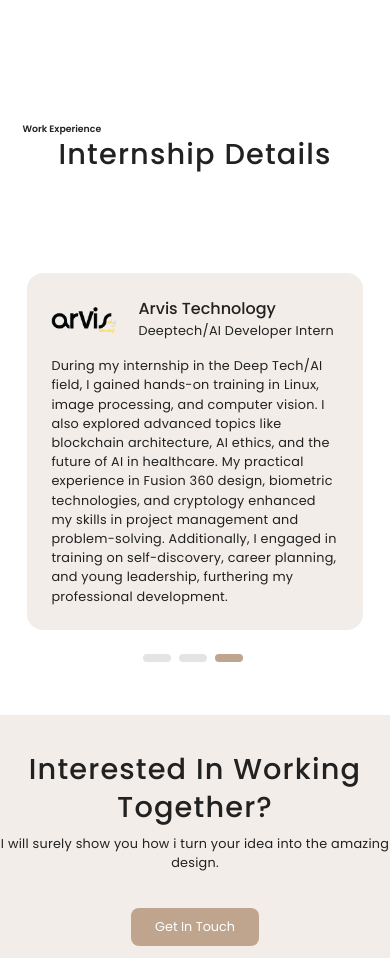
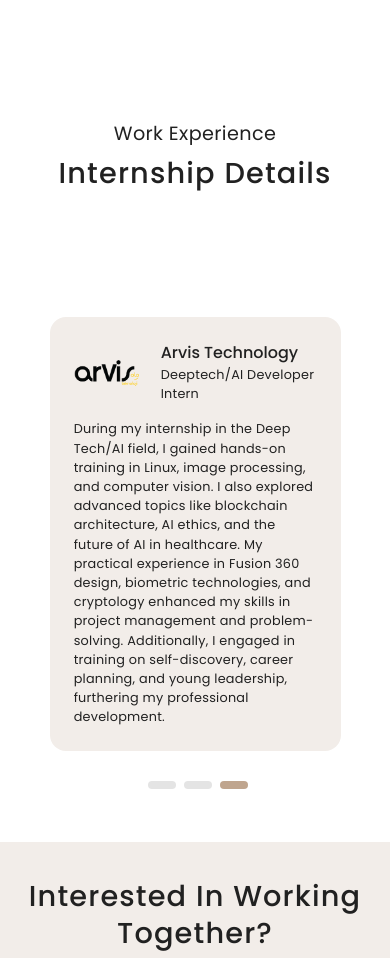
Before and after one commit to kocerayk/Portfolio, a plain HTML site: page index.html in a window 390 px wide. Shown: the part 5100-6058 px from the top of the page. Drawn offline with nearby package versions, Linux system fonts and the light colour scheme.

Commit message:
Update style.css

```diff
--- a/style.css
+++ b/style.css
@@ -295,7 +295,7 @@ body {
   margin-bottom: 18px;
 }
 
-.testimonials h3 {
+.work-experience h3 {
   font-size: 2.4rem;
   font-weight: 400;
   line-height: 130%;
@@ -304,7 +304,7 @@ body {
   margin-bottom: 8px;
 }
 
-.testimonials-container {
+.work-experience-container {
   padding: 60px 32px;
   max-width: 1200px;
   margin: 0 auto;
@@ -473,7 +473,7 @@ body {
 }
 
 @media (max-width: 768px) {
-  .testimonials-container {
+  .work-experience-container {
     max-width: 90%;
   }
 
@@ -668,7 +668,7 @@ body {
     width: 90%;
   }
 
-  .testimonials-container {
+  .work-experience-container {
     padding: 25px 5px;
   }
 
```
